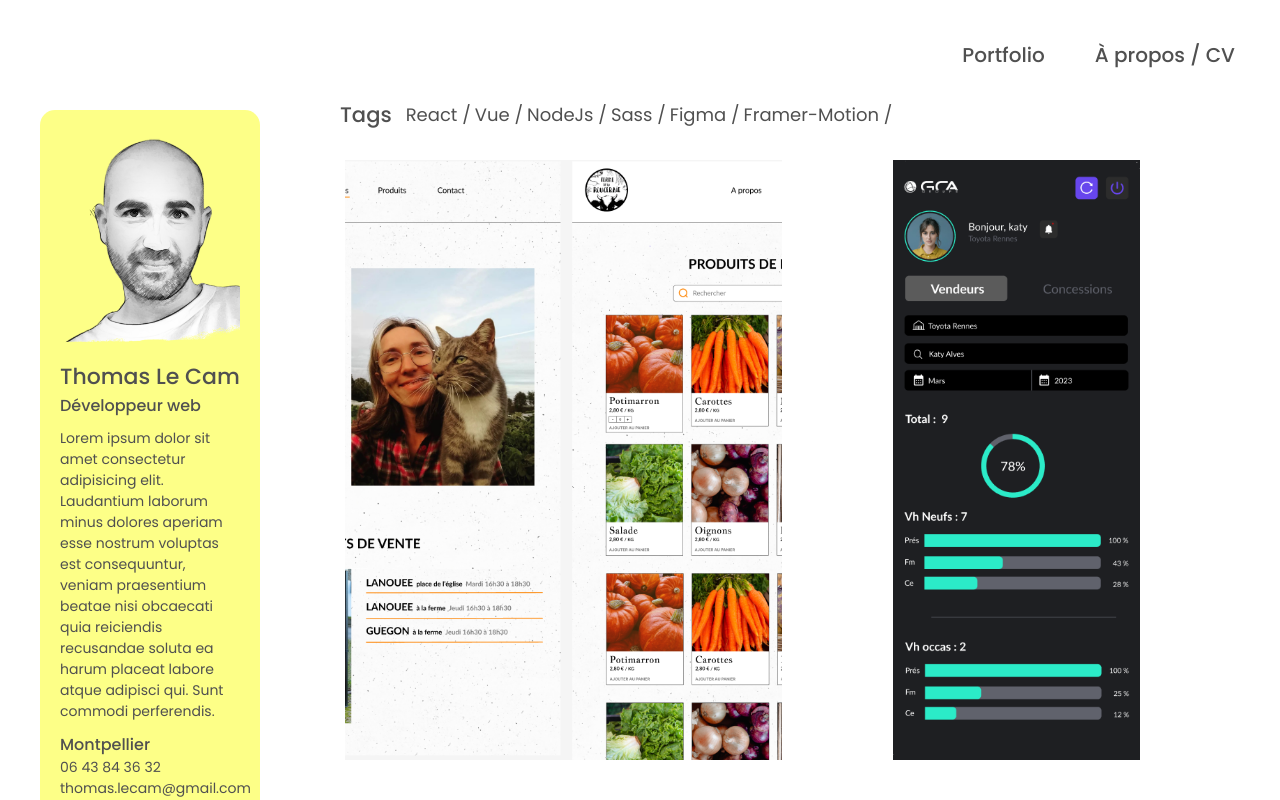
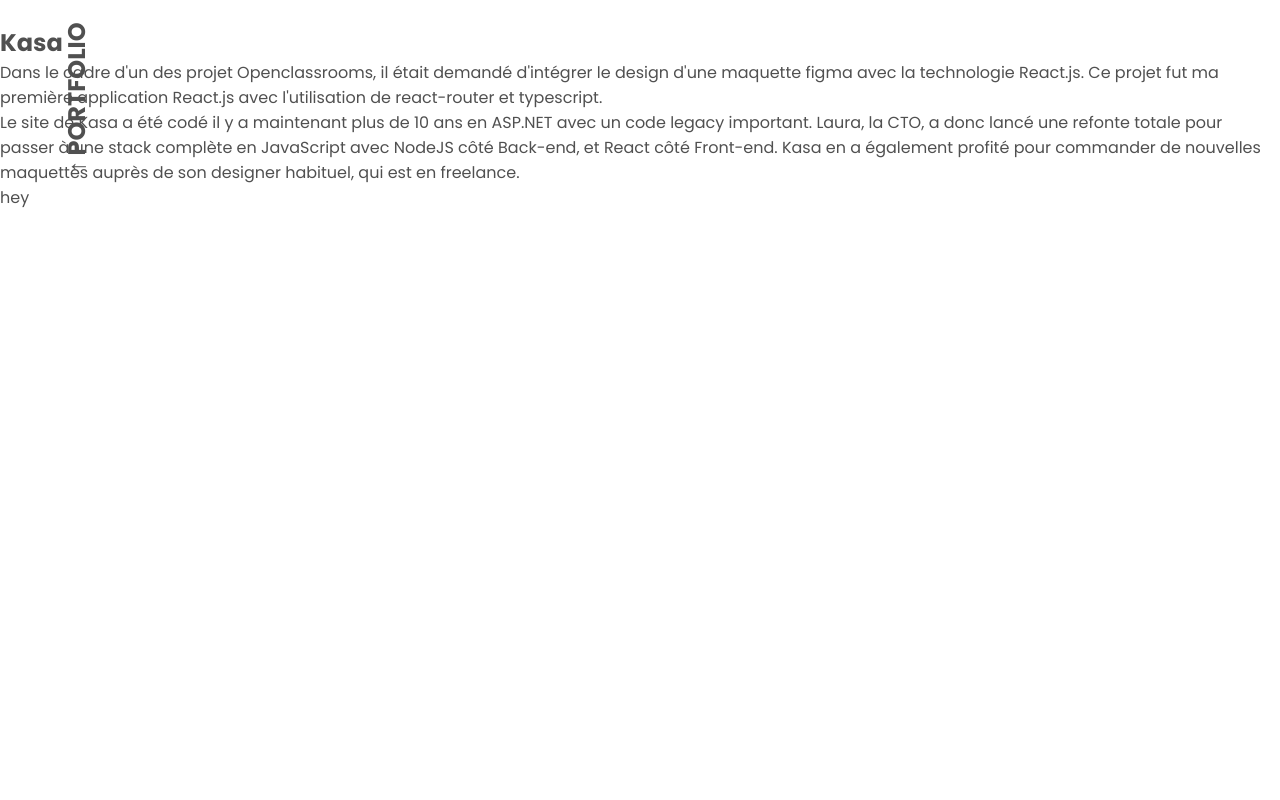
Before and after one commit to ThomasdevLC/portfolio_07_2023, a React (Create React App) app: page /kasa/3 in a window 1280 px wide. Shown: the top 800 px of the page. Built offline with nearby package versions, Linux system fonts and the light colour scheme.

Commit message:
create worksComponent

```diff
--- a/src/App.jsx
+++ b/src/App.jsx
@@ -2,8 +2,11 @@ import React from "react";
 import { BrowserRouter, Routes, Route } from "react-router-dom";
 import Home from "./pages/Home";
 import About from "./pages/About";
+import WorkPage from "./pages/WorkPage";
 import "./App.scss";
 import Groupomania from "./pages/works/Groupomania";
+import Kasa from "./pages/works/Kasa";
+import Pwa from "./pages/works/Pwa";
 
 const App = () => {
   return (
@@ -12,7 +15,10 @@ const App = () => {
         <Routes>
           <Route path="/" element={<Home />}></Route>
           <Route path="/about" element={<About />}></Route>
-          <Route path="/groupomania" element={<Groupomania />}></Route>
+          <Route path="/groupomania/:id" element={<Groupomania />}></Route>
+          <Route path="/kasa/:id" element={<Kasa />}></Route>
+          <Route path="/pwa/:id" element={<Pwa />}></Route>
+
           <Route path="*" element={<Home />}></Route>
         </Routes>
       </BrowserRouter>
--- a/src/assets/styles/pages/_work.scss
+++ b/src/assets/styles/pages/_work.scss
@@ -11,8 +11,8 @@
   padding: 0 140px 80px 140px;
 
   &__title {
-    background-color: var(--gray-2);
-    color: var(--gray-1);
+    // background-color: var(--gray-2);
+    // color: var(--gray-1);
     font-size: 60px;
     text-align: center;
     width: 100%;
--- /dev/null
+++ b/src/components/WorksComponent.js
@@ -0,0 +1,33 @@
+import React, { useEffect, useState } from "react";
+import { useParams } from "react-router-dom";
+import { NavLink } from "react-router-dom";
+
+import worklistData from "../worklist/worklistData";
+
+const WorksComponent = () => {
+  const params = useParams();
+  const projectId = parseInt(params.id);
+  const [project, setProject] = useState(null);
+
+  useEffect(() => {
+    const foundProject = worklistData.find((w) => w.id === projectId);
+    setProject(foundProject);
+  }, [projectId]);
+
+  if (!project) {
+    return <div>Loading...</div>;
+  }
+
+  return (
+    <section>
+      <NavLink to="/">
+        <div className="container__backpage"> &#x2191; PORTFOLIO</div>
+      </NavLink>
+      <h1>{project.title}</h1>
+      <p>{project.intro}</p>
+      <p>{project.pitch}</p>
+    </section>
+  );
+};
+
+export default WorksComponent;
--- a/src/pages/Home.js
+++ b/src/pages/Home.js
@@ -1,8 +1,7 @@
 import React, { useState } from "react";
 import { NavLink } from "react-router-dom";
+import pic from "../assets/images/pic.png";
 import HeaderNav from "../components/HeaderNav";
-import pic from "../assets/images/pic.png";
-import background from "../assets/images/background.jpg";
 import worklist from "../worklist/worklistData";
 
 const Home = () => {
@@ -67,7 +66,7 @@ const Home = () => {
           <div className=" home__works__container">
             {worklist.map((item) => (
               <NavLink
-                to={`/${item.link}`}
+                to={`/${item.link}/${item.id}`}
                 key={item.id}
                 className={`work work-${item.id} overlay`}
               >
@@ -85,10 +84,7 @@ const Home = () => {
                   {item.tags.map(
                     (tag) =>
                       selectedTags.includes(tag) && (
-                        <span
-                          key={item.id}
-                          className="home__works__taglist__tag"
-                        >
+                        <span key={tag} className="home__works__taglist__tag">
                           {`# ${tag}`}
                         </span>
                       )
--- /dev/null
+++ b/src/pages/WorkPage.js
@@ -0,0 +1,11 @@
+import React from "react";
+
+const WorkPage = () => {
+  return (
+    <div>
+      <h1>hello</h1>
+    </div>
+  );
+};
+
+export default WorkPage;
--- a/src/pages/works/Groupomania.js
+++ b/src/pages/works/Groupomania.js
@@ -1,10 +1,13 @@
 import React from "react";
 import { NavLink } from "react-router-dom";
+import WorksComponent from "../../components/WorksComponent";
 // import video from "../../../assets/videos/groupomania-video.mp4";
 
 const Groupomania = () => {
   return (
     <section className="container">
+      {/* <WorksComponent /> */}
+      <p>hey</p>
       <h1 className="container__title">GROUPOMANIA</h1>
       <NavLink to="/">
         <div className="container__backpage"> &#x2191; PORTFOLIO</div>
--- /dev/null
+++ b/src/pages/works/Kasa.js
@@ -0,0 +1,13 @@
+import React from "react";
+import WorksComponent from "../../components/WorksComponent";
+
+const Kasa = () => {
+  return (
+    <div>
+      <WorksComponent />
+      <p>hey</p>
+    </div>
+  );
+};
+
+export default Kasa;
--- /dev/null
+++ b/src/pages/works/Pwa.js
@@ -0,0 +1,12 @@
+import React from "react";
+import WorksComponent from "../../components/WorksComponent";
+
+const Pwa = () => {
+  return (
+    <div>
+      <WorksComponent />
+    </div>
+  );
+};
+
+export default Pwa;
--- a/src/worklist/worklistData.js
+++ b/src/worklist/worklistData.js
@@ -25,6 +25,10 @@ const worklist = [
     image: require("../assets/images/kasa.png"),
     tags: ["React", "Sass"],
     link: "kasa",
+    intro:
+      "Dans le cadre d'un des projet Openclassrooms, il était demandé d'intégrer le design d'une maquette figma avec la technologie React.js. Ce projet fut ma première application React.js avec l'utilisation de react-router et typescript.",
+    pitch:
+      "Le site de Kasa a été codé il y a maintenant plus de 10 ans en ASP.NET avec un code legacy important. Laura, la CTO, a donc lancé une refonte totale pour passer à une stack complète en JavaScript avec NodeJS côté Back-end, et React côté Front-end. Kasa en a également profité pour commander de nouvelles maquettes auprès de son designer habituel, qui est en freelance.",
   },
   {
     id: 4,
@@ -34,6 +38,10 @@ const worklist = [
     image: require("../assets/images/groupomania.png"),
     tags: ["React", "Sass", "NodeJs"],
     link: "groupomania",
+    intro:
+      "Dans le cadre d'un des projet Openclassrooms, il était demandé d'intégrer le design d'une maquette figma avec la technologie React.js. Ce projet fut ma première application React.js avec l'utilisation de react-router et typescript.",
+    pitch:
+      "Le site de Kasa a été codé il y a maintenant plus de 10 ans en ASP.NET avec un code legacy important. Laura, la CTO, a donc lancé une refonte totale pour passer à une stack complète en JavaScript avec NodeJS côté Back-end, et React côté Front-end. Kasa en a également profité pour commander de nouvelles maquettes auprès de son designer habituel, qui est en freelance.",
   },
 ];
 
```
